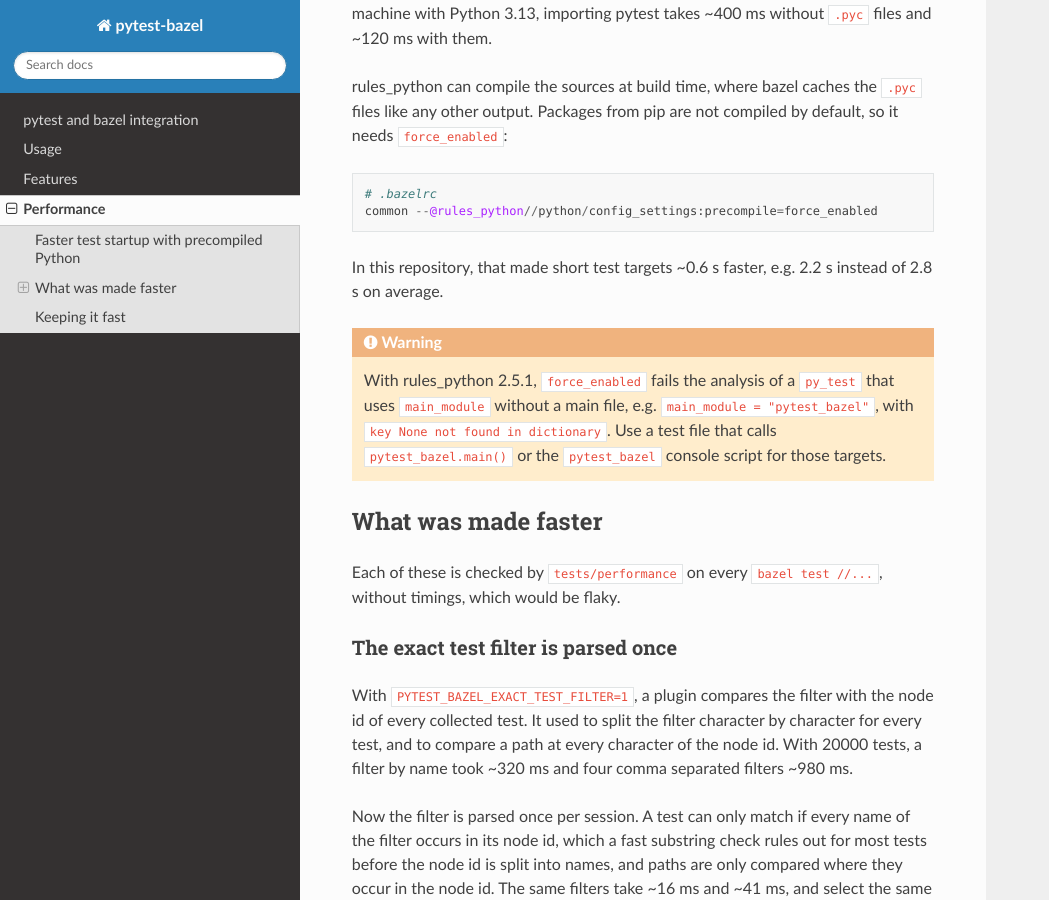
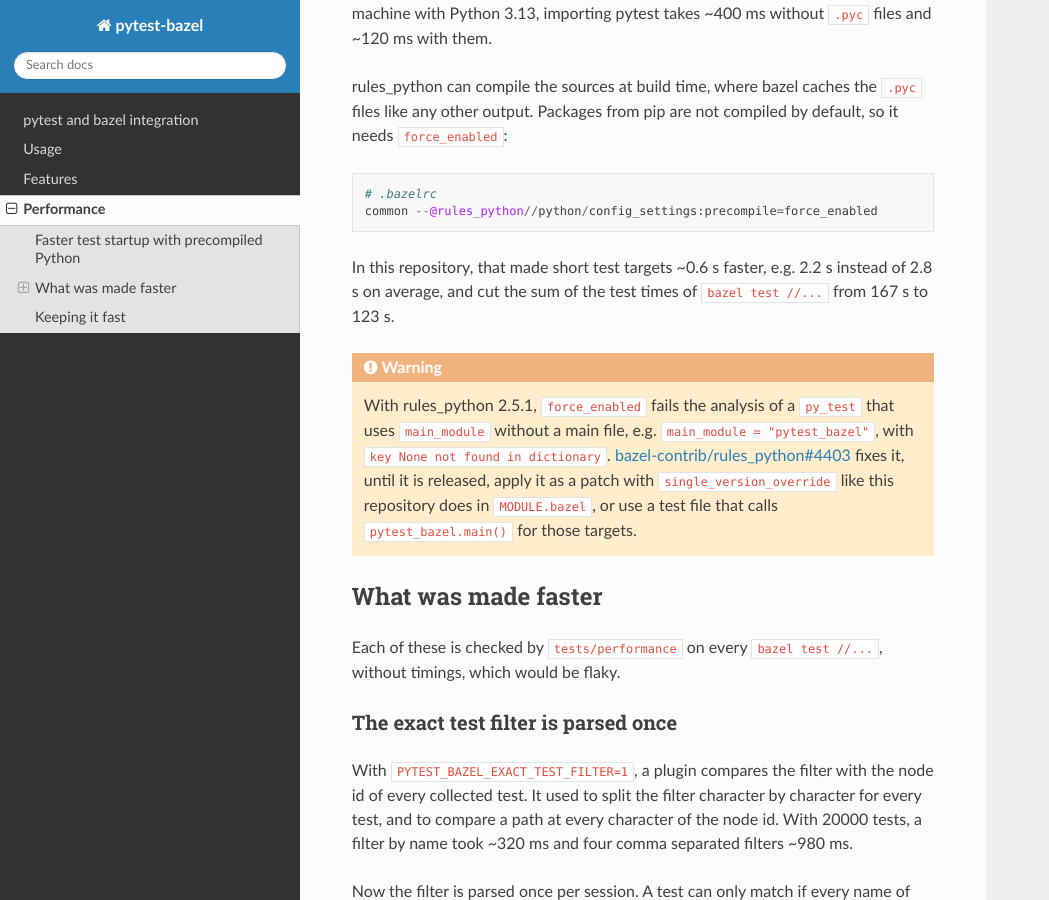
Before and after one commit to aignas/pytest-bazel, a Sphinx documentation site: the page built from docs/performance.md, in a window 1280 px wide and 900 px high, scrolled down 386 px. Shown: the whole window, without its empty margins (0-1049 px from the left). Built offline with Sphinx 7.4.7 and the Read the Docs theme 3.1.0, drawn with Linux system fonts in a browser that asks for light colours; pages that are not in the unit, such as notebooks, are missing from menus.

Commit message:
docs: point to the rules_python fix for main_module
Name bazel-contrib/rules_python#4403, which fixes precompiling a
py_test with main_module, and how to apply it before it is released.

````diff
--- a/docs/performance.md
+++ b/docs/performance.md
@@ -23,14 +23,17 @@ common --@rules_python//python/config_settings:precompile=force_enabled
 ```
 
 In this repository, that made short test targets ~0.6 s faster, e.g. 2.2 s
-instead of 2.8 s on average.
+instead of 2.8 s on average, and cut the sum of the test times of
+`bazel test //...` from 167 s to 123 s.
 
 :::{warning}
 With rules_python 2.5.1, `force_enabled` fails the analysis of a `py_test`
 that uses `main_module` without a main file, e.g.
-`main_module = "pytest_bazel"`, with `key None not found in dictionary`. Use a
-test file that calls `pytest_bazel.main()` or the `pytest_bazel` console
-script for those targets.
+`main_module = "pytest_bazel"`, with `key None not found in dictionary`.
+[bazel-contrib/rules_python#4403](https://github.com/bazel-contrib/rules_python/pull/4403)
+fixes it, until it is released, apply it as a patch with
+`single_version_override` like this repository does in `MODULE.bazel`, or use
+a test file that calls `pytest_bazel.main()` for those targets.
 :::
 
 ## What was made faster
````
